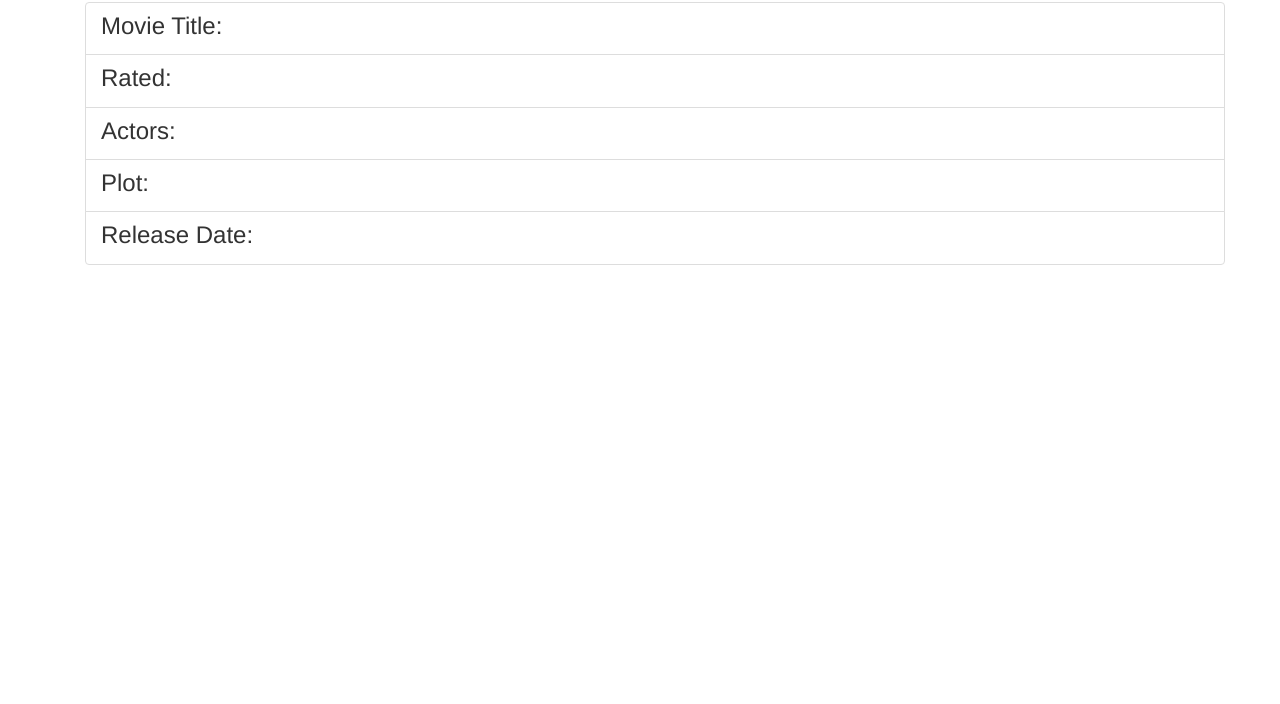
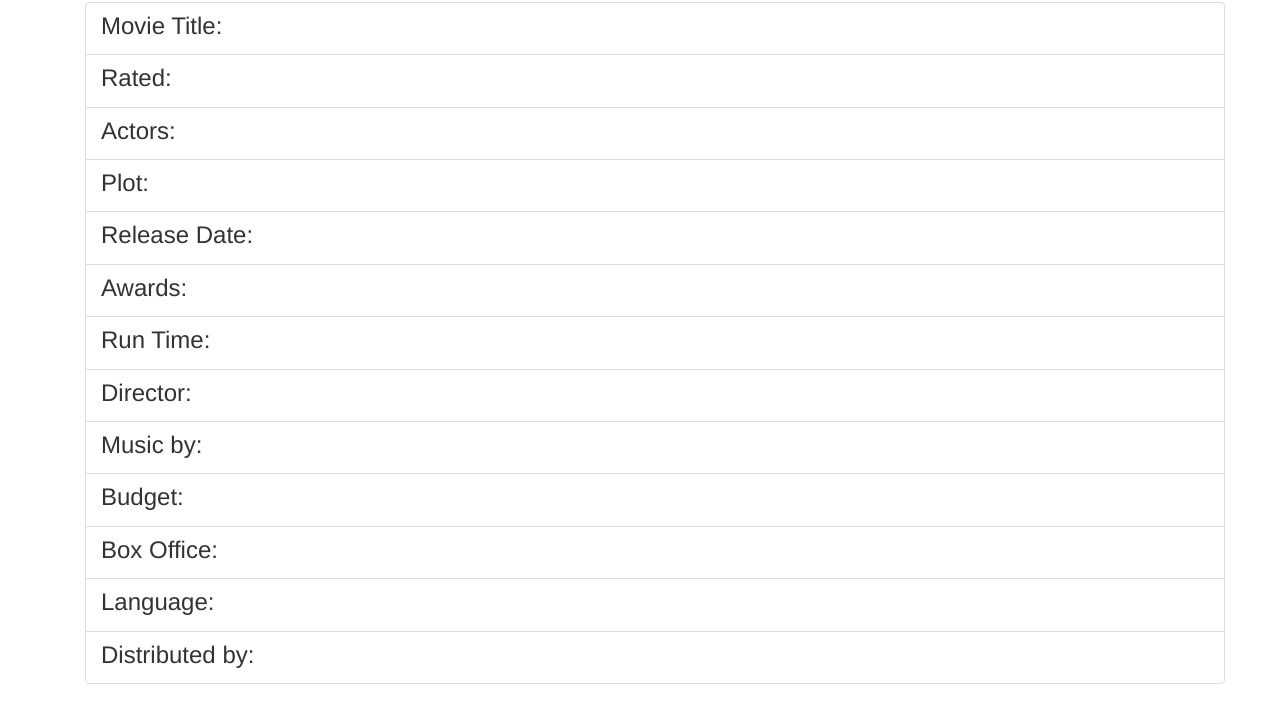
Before and after one commit to Afeldhaus/lesson8_ajax, a plain HTML site: page index.html in a window 1280 px wide. Shown: the part 533-1237 px from the top of the page. Before the commit the page ends 818 px from the top, so only its background shows below. Drawn offline with nearby package versions, Linux system fonts and the light colour scheme.

Commit message:
Lesson 8 final commit

```diff
--- a/index.html
+++ b/index.html
@@ -1,8 +1,8 @@
 <html>
 <!- -
 Program Name:   Seminole Movie Connection
-Author:
-Date:
+Author: Adam Feldhaus
+Date: Friday April 14th, 2017
 Filename:   index.html
 - ->
 
@@ -54,6 +54,47 @@ Filename:   index.html
             <p class="list-group-item-text lead text-primary" id="Released">  </p>
         </a>
 
+        <a href="#" class="list-group-item">
+            <h3 class="list-group-item-heading">Awards:</h3>
+            <p class="list-group-item-text lead text-primary" id="Awards">  </p>
+        </a>
+
+        <a href="#" class="list-group-item">
+            <h3 class="list-group-item-heading">Run Time: </h3>
+            <p class="list-group-item-text lead text-primary" id="Run">  </p>
+        </a>
+
+        <a href="#" class="list-group-item">
+            <h3 class="list-group-item-heading">Director:</h3>
+            <p class="list-group-item-text lead text-primary" id="Director">  </p>
+        </a>
+
+        <a href="#" class="list-group-item">
+            <h3 class="list-group-item-heading">Music by: </h3>
+            <p class="list-group-item-text lead text-primary" id="Music">  </p>
+        </a>
+
+        <a href="#" class="list-group-item">
+            <h3 class="list-group-item-heading">Budget:</h3>
+            <p class="list-group-item-text lead text-primary" id="Budget">  </p>
+        </a>
+
+        <a href="#" class="list-group-item">
+            <h3 class="list-group-item-heading">Box Office:</h3>
+            <p class="list-group-item-text lead text-primary" id="Office">  </p>
+        </a>
+
+        <a href="#" class="list-group-item">
+            <h3 class="list-group-item-heading">Language:</h3>
+            <p class="list-group-item-text lead text-primary" id="Language">  </p>
+
+        </a>
+            <a href="#" class="list-group-item">
+            <h3 class="list-group-item-heading">Distributed by:</h3>
+            <p class="list-group-item-text lead text-primary" id="Distributed">  </p>
+        </a>
+
+
     </div>
 </div>
     <script>
@@ -71,6 +112,18 @@ Filename:   index.html
                      $('#Actors').html(json.Actors);
                      $('#Plot').html(json.Plot);
                      $('#Released').html(json.Released);
+                     $('#Awards').html(json.Awards);
+                     $('#Run').html(json.Run);
+                     $('#Director').html(json.Director);
+                     $('#Music').html(json.Music);
+                     $('#Budget').html(json.Budget);
+                     $('#Office').html(json.Office);
+                     $('#Language').html(json.Language);
+                     $('#Distributed').html(json.Distributed);
+
+
+
+
                 })
                 .fail(function() {
                       alert("Posting failed.");
```
Also changed, not shown: 1 other file.
